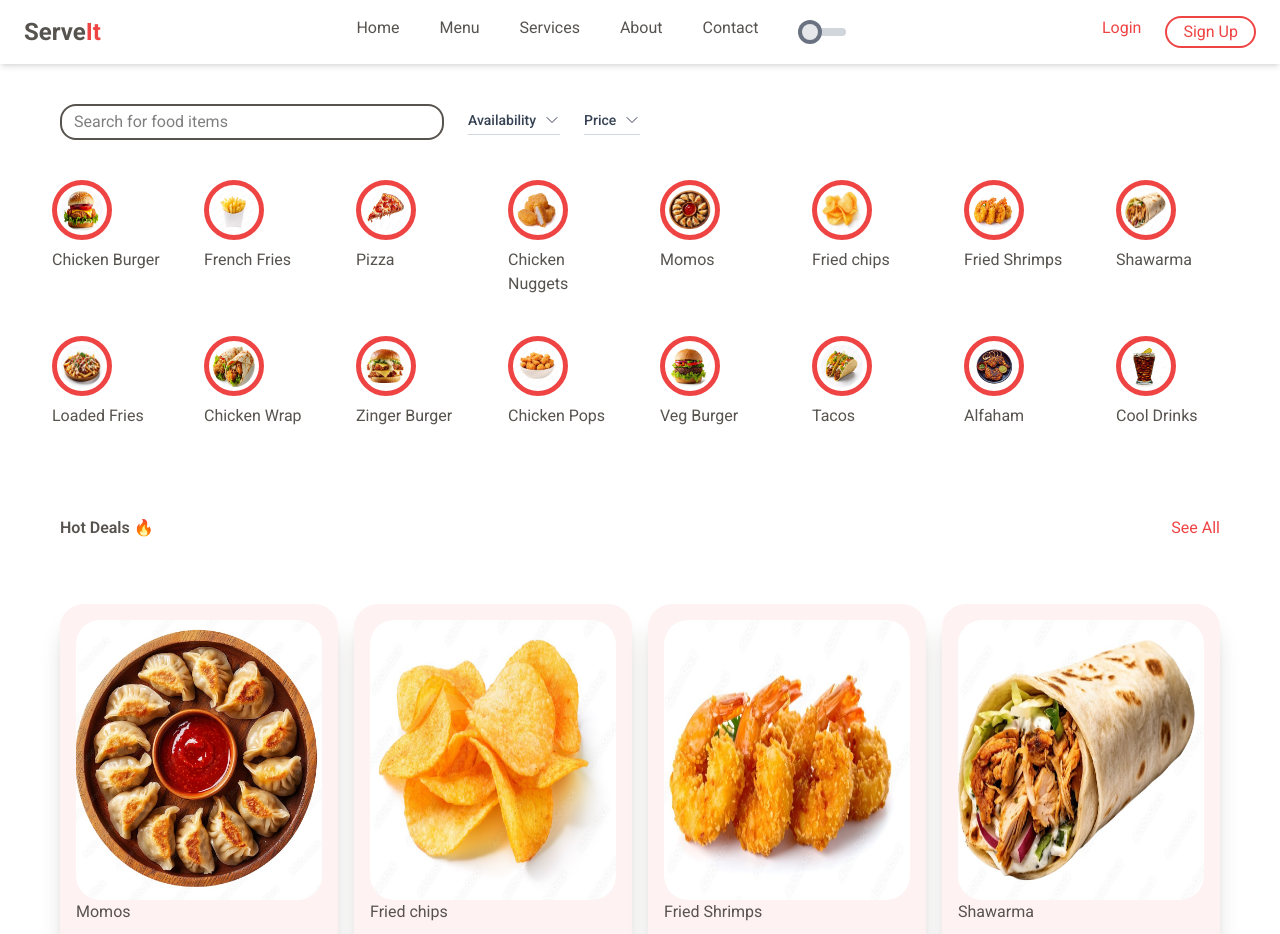
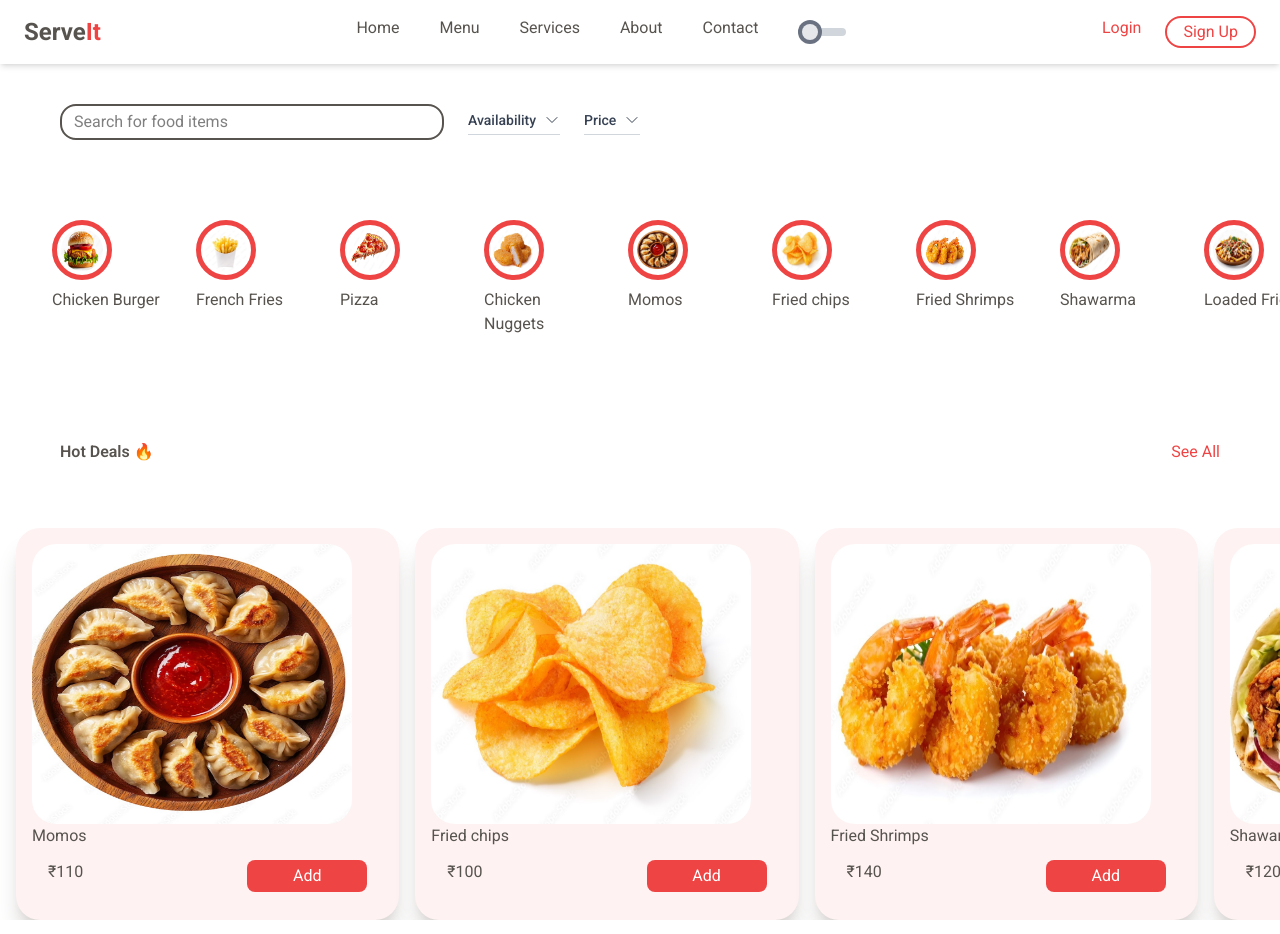
Before and after one commit to safeer234/food-order-website, a React (Vite) app: page /menu in a window 1280 px wide. Shown: the top 934 px of the page. Built offline with nearby package versions, Linux system fonts and the light colour scheme; some icons are missing.

Commit message:
fixed data and css

```diff
--- a/src/App.css
+++ b/src/App.css
@@ -84,3 +84,12 @@ color:white
   box-shadow: none;
 }
 /* menu page */
+.scrollbar-hide::-webkit-scrollbar {
+  display: none;
+}
+
+/* Hide scrollbar in Firefox */
+.scrollbar-hide {
+  -ms-overflow-style: none;
+  scrollbar-width: none;
+}
--- a/src/data/FoodCircle.jsx
+++ b/src/data/FoodCircle.jsx
@@ -101,17 +101,18 @@ function FoodCircle() {
 
     ]
   return (
-    <div className='grid gap-10 grid-cols-8 grid-rows-2 py- px-13 '>
-         {foodCircle.map((foodCircle, index) => {
-        return(
-            <div className='hover:translate-y-1.2'>
-                <FoodCircles foodCircle = {foodCircle} key={index} />
-            </div>
-        )
+ <div className="flex gap-6 overflow-x-auto scrollbar-hide py-10 px-13">
+  {foodCircle.map((item, index) => (
+    <div
+      key={index}
+      className="min-w-[120px] transition-transform duration-200 hover:-translate-y-2"
+    >
+      <FoodCircles foodCircle={item} />
+    </div>
+  ))}
+</div>
 
-      })}
 
-    </div>
   )
 }
 
--- a/src/data/HotDeals.jsx
+++ b/src/data/HotDeals.jsx
@@ -133,17 +133,18 @@ function HotDeals() {
 
     ]
   return (
-    <div className='grid grid-cols-4   snap-x   gap-4 px-15'>
-{deals.map((deal, index) => {
-return(
-    <div className=' dealscard snap-center  bg-[#fef2f2] shadow-xl text-[#57534e]  h-100 shadow-stone-300 p-4 rounded-3xl'>
-        <DealsCard deal = {deal} key={index} />
-        </div>
-)
+   <div className="flex overflow-x-auto snap-x snap-mandatory gap-4 px-4 scroll-smooth">
+  {deals.map((deal) => (
+    <div
+      key={deal.id}
+      className=" snap-center bg-[#fef2f2] shadow-xl shadow-stone-300 text-[#57534e] p-4 rounded-3xl"
+    >
+      <DealsCard deal={deal} />
+    </div>
+  ))}
+</div>
 
-})}
 
-    </div>
   )
 }
 
```
